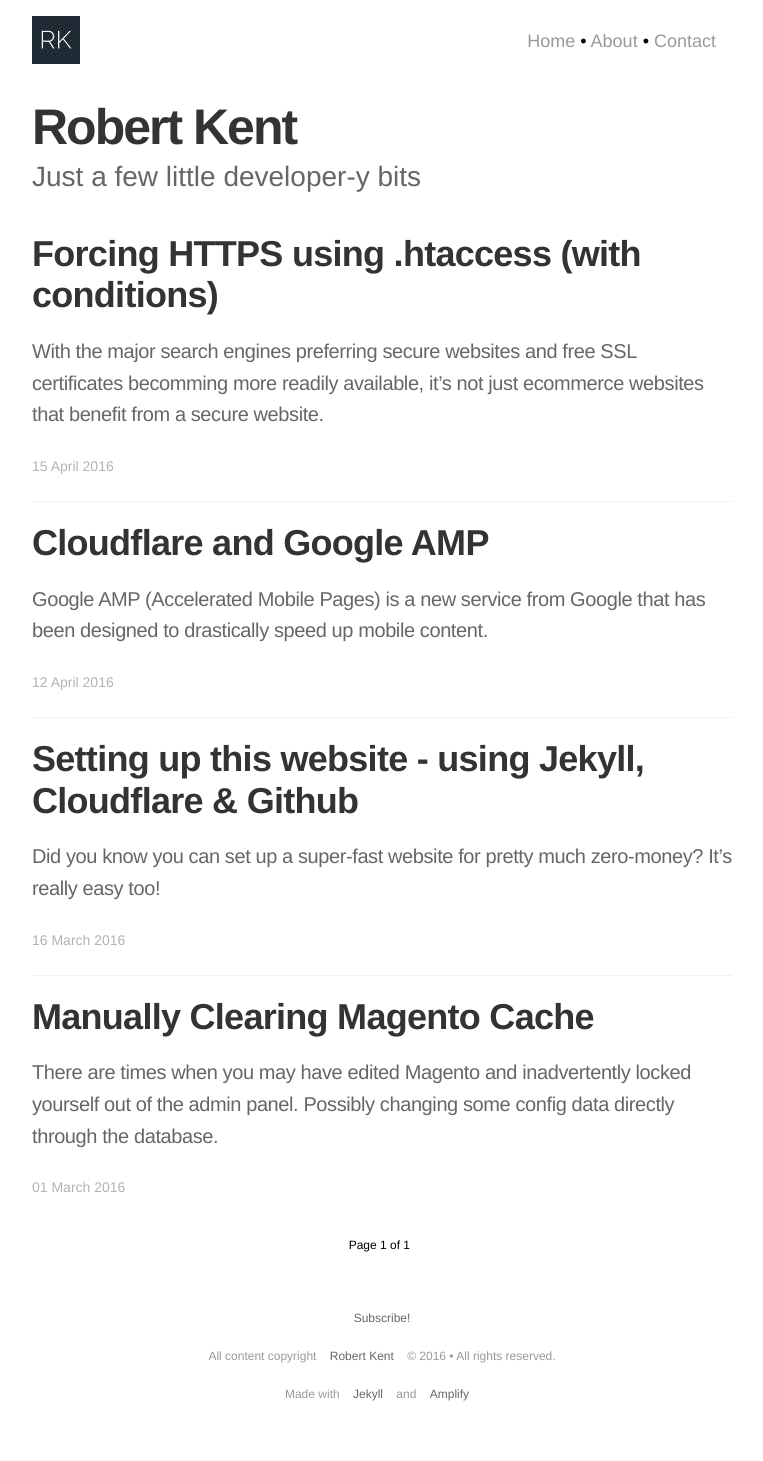
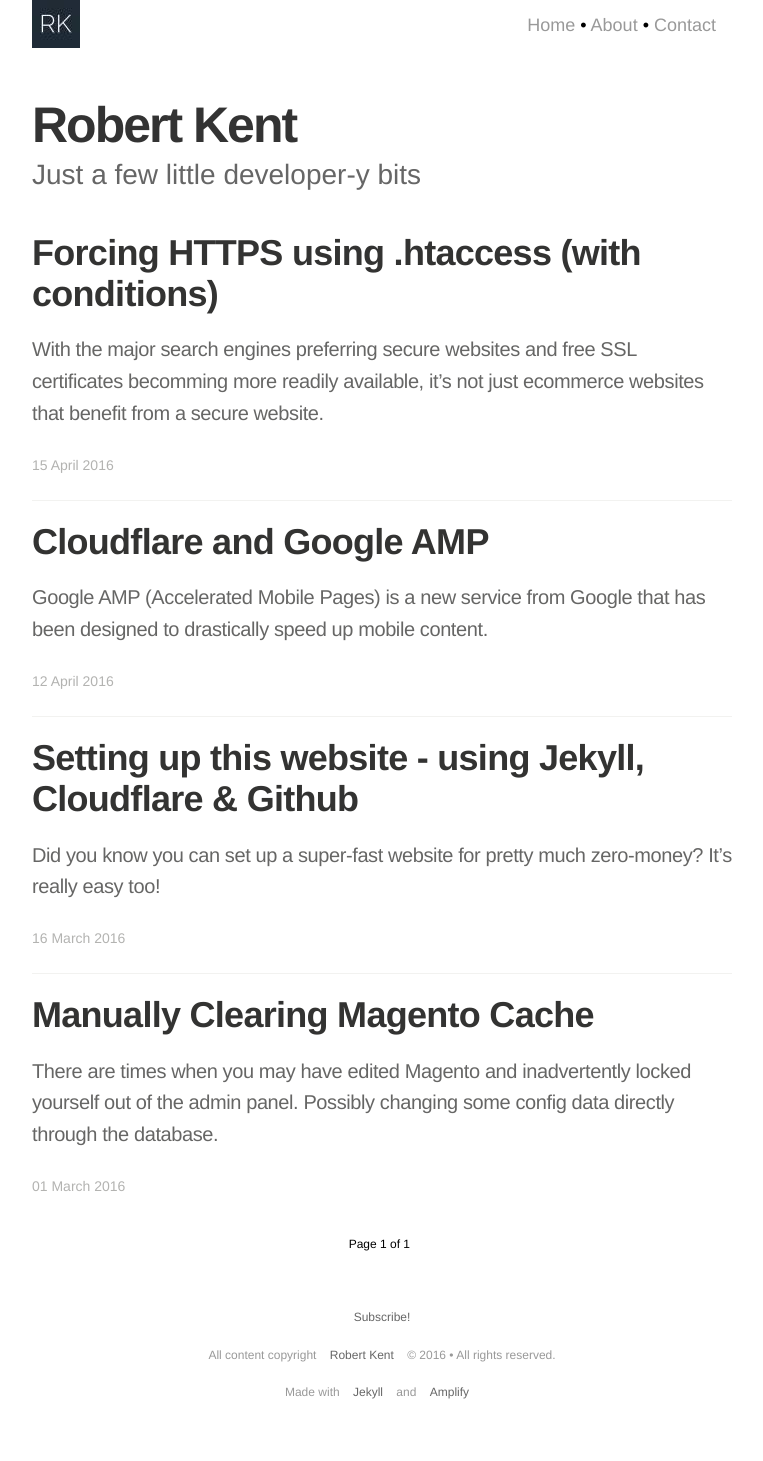
Before and after one commit to robertkent/robertkent.github.io, a Jekyll site: the page built from index.html, in a window 1280 px wide. Shown: the whole page, without its empty margins (258-1021 px from the left). Built offline with Jekyll 4.4.1, drawn with Linux system fonts in a browser that asks for light colours; the list of posts is cut into pages by our own code.

Commit message:
re-positioned header with fixed styles

```diff
--- a/_includes/styles.scss
+++ b/_includes/styles.scss
@@ -594,3 +594,17 @@
   display: inline-block;
   padding: 10px;
 }
+
+.site-header {
+  position: fixed;
+  top: 0;
+  right:0;
+  left:0;
+  background: #FFF;
+  margin: 0 auto;
+
+}
+
+main.content {
+  margin: 100px auto 0 auto;
+}
--- a/_layouts/default.html
+++ b/_layouts/default.html
@@ -2,9 +2,9 @@
 <html ⚡ lang="en">
   {% include head.html %}
   <body>
+    {{ content }}
     {% include header.html %}
 
-    {{ content }}
 
 	<amp-analytics type="googleanalytics" id="analytics1">
 	<script type="application/json">
```
